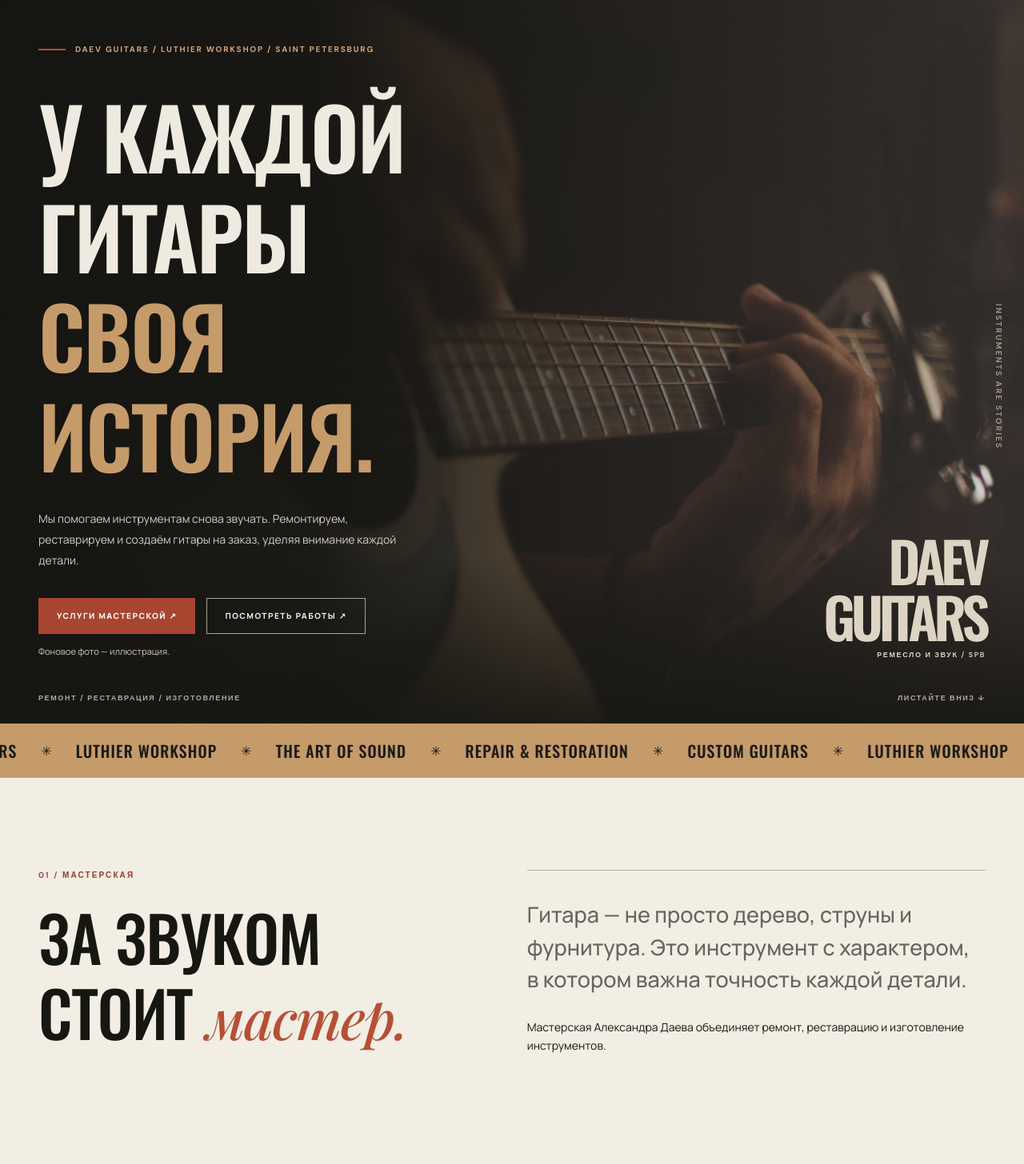
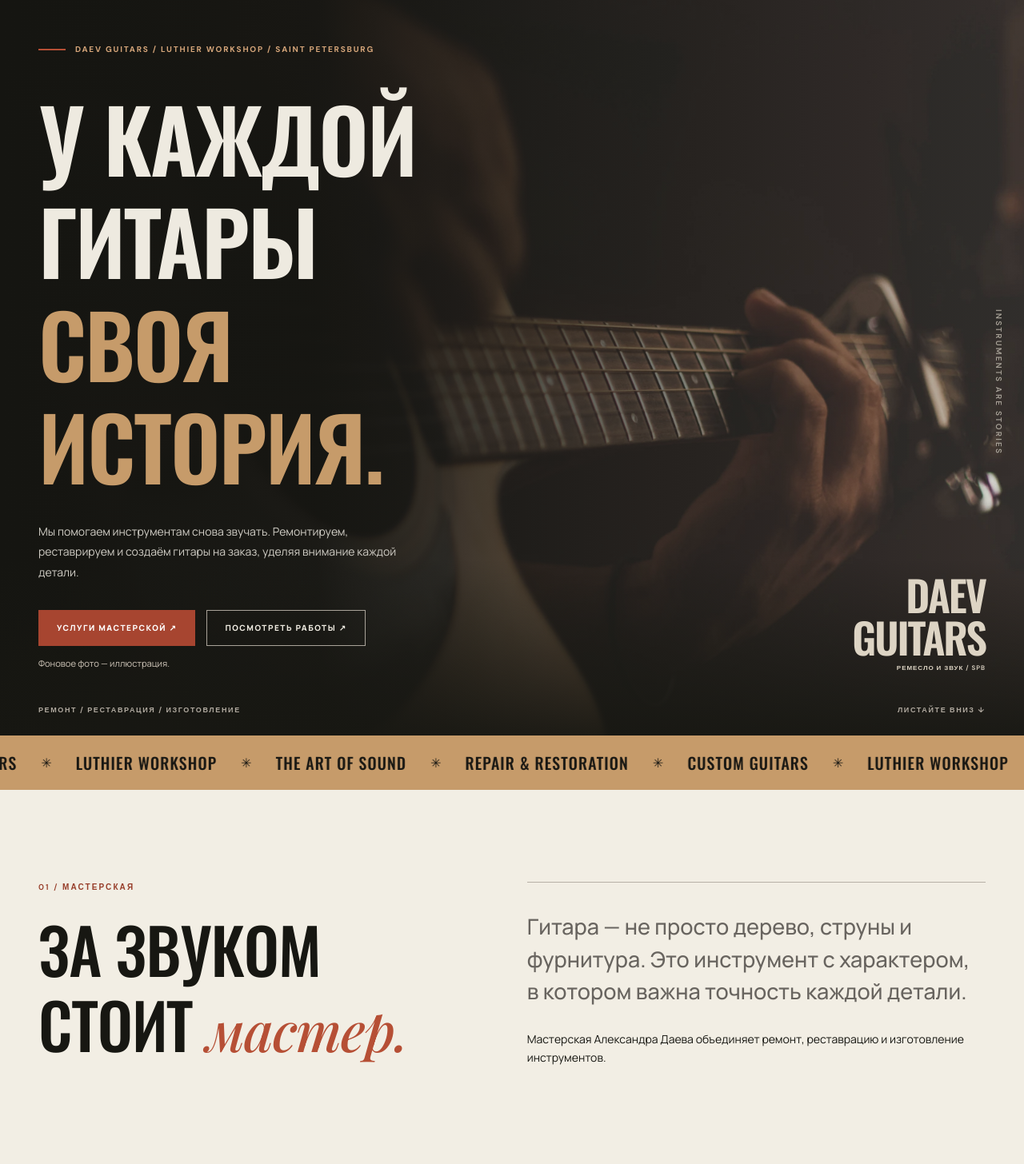
Before and after one commit to mendjicode/DAEV_GUITARS, a WordPress theme: template wordpress/daev-guitars/front-page.php in a window 1280 px wide. Shown: the part 114-1570 px from the top of the page at 80% size. Run offline with PHP 8.4 and a stand-in for WordPress, Linux system fonts and the light colour scheme; the site name, menu and one post (Sample post) are stand-ins, and other content is empty; some libraries are stand-ins or nearby versions.

Commit message:
Prevent hero brand lettering from clipping at laptop widths

```diff
--- a/wordpress/daev-guitars/assets/css/site.css
+++ b/wordpress/daev-guitars/assets/css/site.css
@@ -1415,3 +1415,18 @@ button:focus-visible {
     grid-auto-rows: minmax(260px, auto);
   }
 }
+
+
+/* Keep the hero's right-hand brand label inside its grid cell on laptop widths. */
+@media (min-width: 791px) and (max-width: 1320px) {
+  .hero-layout { grid-template-columns: minmax(0, 1fr) minmax(160px, 0.27fr); gap: 24px; }
+  .hero-copy, .hero-number { min-width: 0; }
+  .hero-number { max-width: 100%; }
+  .hero-number strong { font-size: clamp(34px, 4.1vw, 55px); letter-spacing: -0.04em; }
+  .hero-number small { font-size: 8px; letter-spacing: 0.12em; }
+  .hero-copy h1 { font-size: clamp(70px, 8.5vw, 125px); }
+}
+@media (min-width: 791px) and (max-width: 960px) {
+  .hero-number strong { font-size: 34px; }
+  .hero-copy h1 { font-size: clamp(68px, 8vw, 82px); }
+}
```
